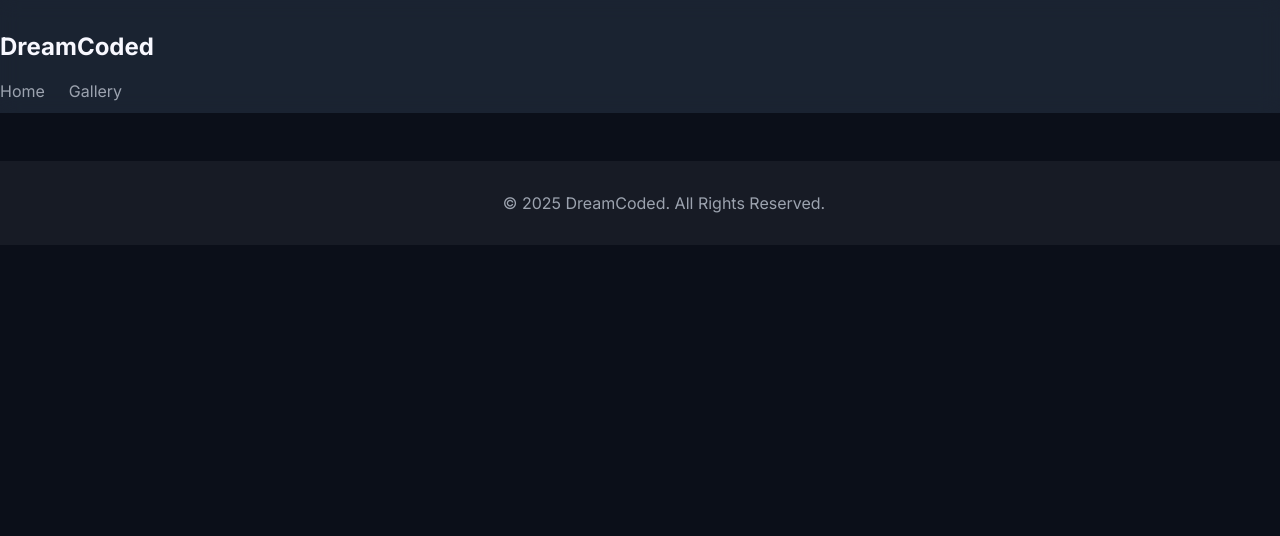
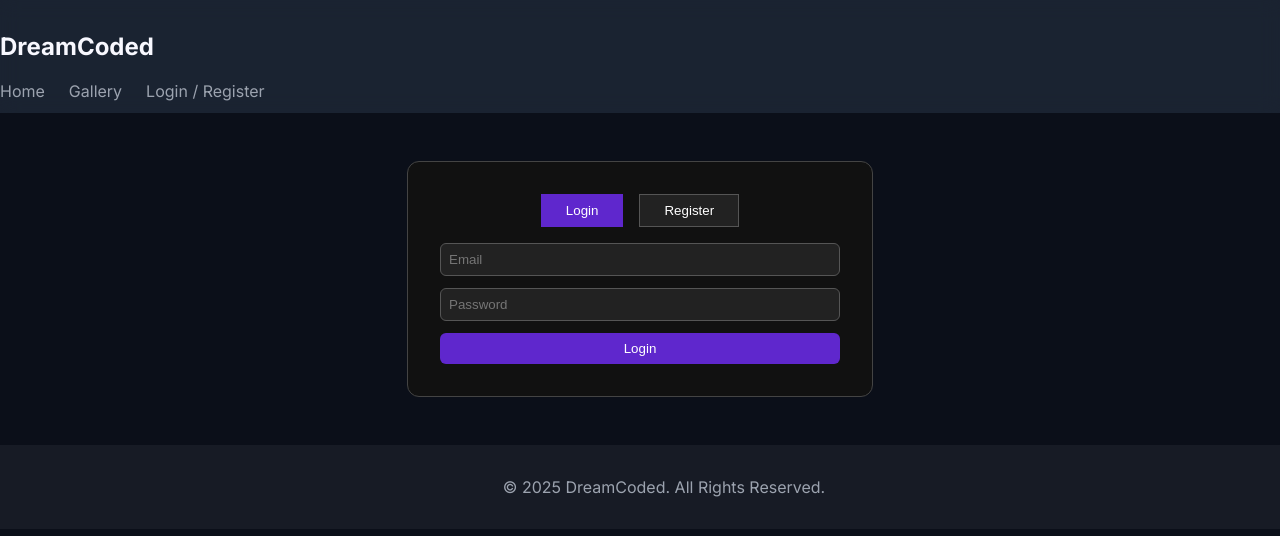
Before and after one commit to Ichiritzu/DreamCoded, a React (Create React App) app: page /auth in a window 1280 px wide. Shown: the top 536 px of the page. Built offline with nearby package versions, Linux system fonts and the light colour scheme.

Commit message:
Added login/register form

```diff
--- a/src/App.js
+++ b/src/App.js
@@ -8,6 +8,7 @@ import { BrowserRouter as Router, Routes, Route } from 'react-router-dom';
 import Navbar from './components/Navbar/Navbar';
 import Footer from './components/Footer/Footer';
 import HomePage from './pages/HomePage/HomePage';
+import AuthForm from './components/AuthForm/AuthForm';
 
 function App() {
   return (
@@ -21,7 +22,7 @@ function App() {
           <Routes>
             {/* This Route tells the app: when the URL is "/", render the HomePage component */}
             <Route path="/" element={<HomePage />} />
-
+            <Route path="/auth" element={<AuthForm />} />
             {/* Later, we could add more pages like this: */}
             {/* <Route path="/submit" element={<SubmitPage />} /> */}
             {/* <Route path="/about" element={<AboutPage />} /> */}
--- /dev/null
+++ b/src/components/AuthForm/AuthForm.css
@@ -0,0 +1,58 @@
+.auth-container {
+  max-width: 400px;
+  margin: 3rem auto;
+  padding: 2rem;
+  background: #111;
+  border: 1px solid #444;
+  border-radius: 12px;
+  color: white;
+}
+
+.auth-toggle {
+  display: flex;
+  justify-content: center;
+  gap: 1rem;
+  margin-bottom: 1rem;
+}
+
+.auth-toggle button {
+  padding: 0.5rem 1.5rem;
+  background: #222;
+  border: 1px solid #555;
+  color: white;
+  cursor: pointer;
+}
+
+.auth-toggle .active {
+  background: #5f27cd;
+  border-color: #5f27cd;
+}
+
+.auth-form {
+  display: flex;
+  flex-direction: column;
+  gap: 0.75rem;
+}
+
+.auth-form input {
+  padding: 0.5rem;
+  background: #222;
+  border: 1px solid #555;
+  color: white;
+  border-radius: 6px;
+}
+
+.auth-form button {
+  padding: 0.5rem;
+  background: #5f27cd;
+  border: none;
+  color: white;
+  cursor: pointer;
+  border-radius: 6px;
+}
+
+.auth-message {
+  margin-top: 1rem;
+  text-align: center;
+  color: #f39c12;
+}
--- /dev/null
+++ b/src/components/AuthForm/AuthForm.jsx
@@ -0,0 +1,76 @@
+// src/components/AuthForm/AuthForm.jsx
+import React, { useState } from 'react';
+import './AuthForm.css';
+
+const AuthForm = () => {
+  const [mode, setMode] = useState('login'); // 'login' or 'register'
+  const [formData, setFormData] = useState({
+    first_name: '',
+    last_name: '',
+    username: '',
+    email: '',
+    password: ''
+  });
+
+  const [message, setMessage] = useState('');
+
+  const handleChange = (e) => {
+    setFormData((prev) => ({
+      ...prev,
+      [e.target.name]: e.target.value
+    }));
+  };
+
+  const handleSubmit = async (e) => {
+    e.preventDefault();
+
+    const payload = {
+      action: mode,
+      ...formData
+    };
+
+    // Send to backend
+    const res = await fetch('https://dreamcoded.com/api/auth.php', {
+      method: 'POST',
+      headers: {
+        'Content-Type': 'application/json'
+      },
+      body: JSON.stringify(payload)
+    });
+
+    const result = await res.json();
+
+    if (result.success) {
+      setMessage(`✅ ${mode === 'login' ? 'Logged in' : 'Registered'} successfully!`);
+      // You can store result.user in localStorage or context
+    } else {
+      setMessage(`❌ ${result.error}`);
+    }
+  };
+
+  return (
+    <div className="auth-container">
+      <div className="auth-toggle">
+        <button onClick={() => setMode('login')} className={mode === 'login' ? 'active' : ''}>Login</button>
+        <button onClick={() => setMode('register')} className={mode === 'register' ? 'active' : ''}>Register</button>
+      </div>
+
+      <form onSubmit={handleSubmit} className="auth-form">
+        {mode === 'register' && (
+          <>
+            <input name="first_name" placeholder="First Name" value={formData.first_name} onChange={handleChange} required />
+            <input name="last_name" placeholder="Last Name" value={formData.last_name} onChange={handleChange} required />
+            <input name="username" placeholder="Username" value={formData.username} onChange={handleChange} required />
+          </>
+        )}
+        <input type="email" name="email" placeholder="Email" value={formData.email} onChange={handleChange} required />
+        <input type="password" name="password" placeholder="Password" value={formData.password} onChange={handleChange} required />
+        <button type="submit">{mode === 'login' ? 'Login' : 'Register'}</button>
+      </form>
+
+      {message && <div className="auth-message">{message}</div>}
+    </div>
+  );
+};
+
+export default AuthForm;
--- a/src/components/Navbar/Navbar.jsx
+++ b/src/components/Navbar/Navbar.jsx
@@ -1,5 +1,5 @@
 import './Navbar.css';
-
+import { Link } from 'react-router-dom';
 function Navbar() {
   return (
     <nav className="navbar">
@@ -7,6 +7,9 @@ function Navbar() {
       <div className="navbar-links">
         <a href="/">Home</a>
         <a href="/gallery">Gallery</a>
+        <Link to="/auth" className="auth-button">
+  Login / Register
+</Link>
       </div>
     </nav>
   );
```
